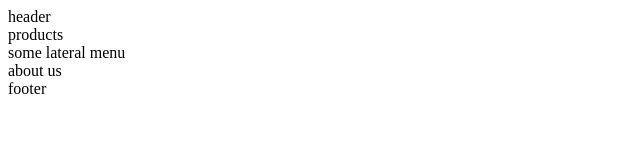
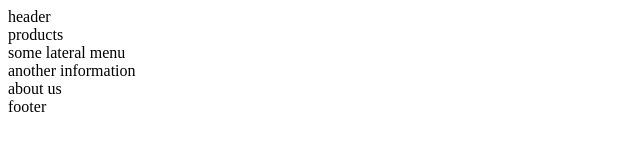
Before and after one commit to ARRIOLALEO/mayamazingshop, a plain HTML site: page index.html in a window 1280 px wide. Shown: the whole page, without its empty margins (0-640 px from the left). Drawn offline with Linux system fonts and the light colour scheme.

Commit message:
yes this is another commit

```diff
--- a/index.html
+++ b/index.html
@@ -14,6 +14,7 @@
     </section>
     <section>
         <article>
+            another information
         </article>
     </section>
     <section>
```
